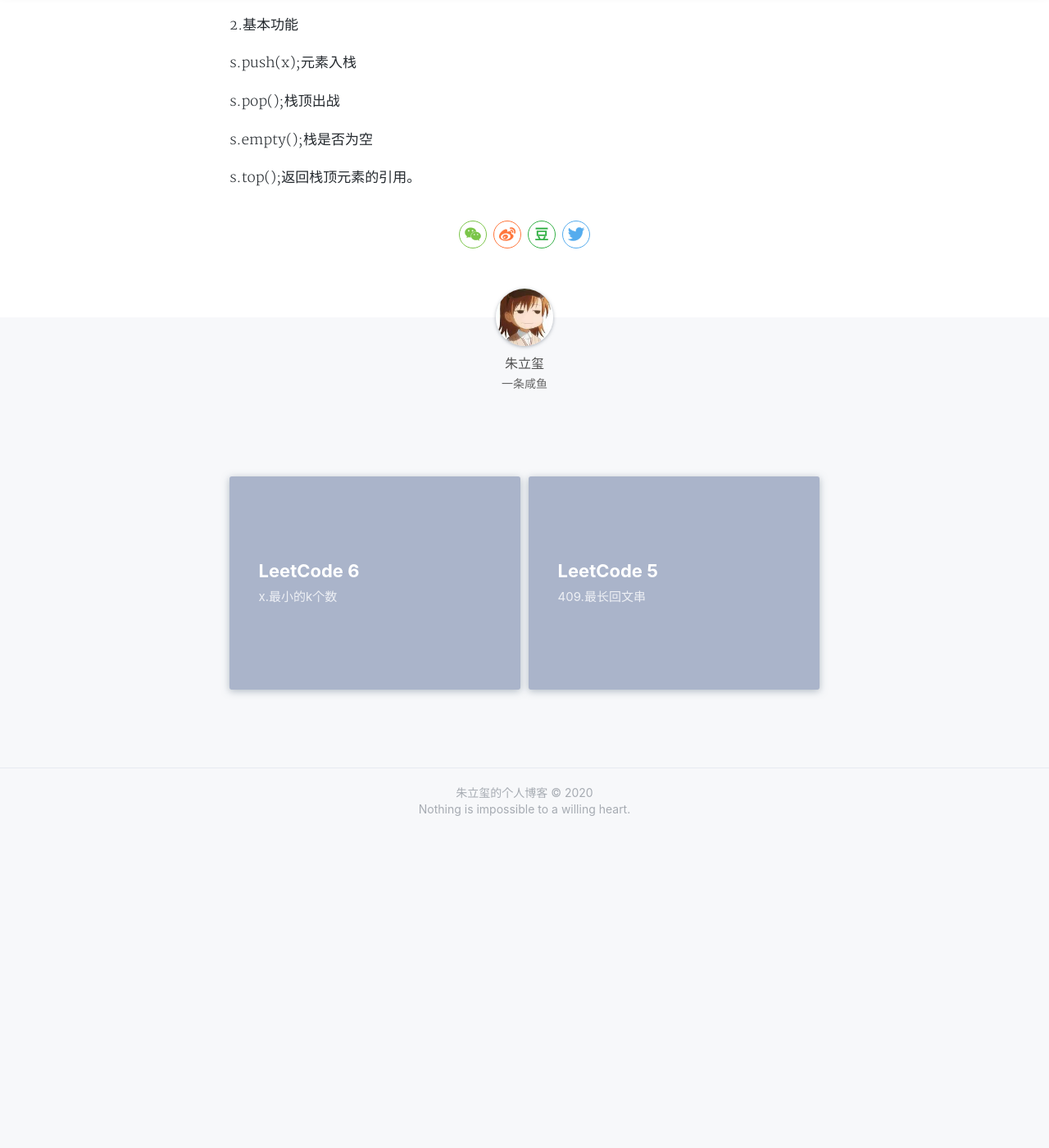
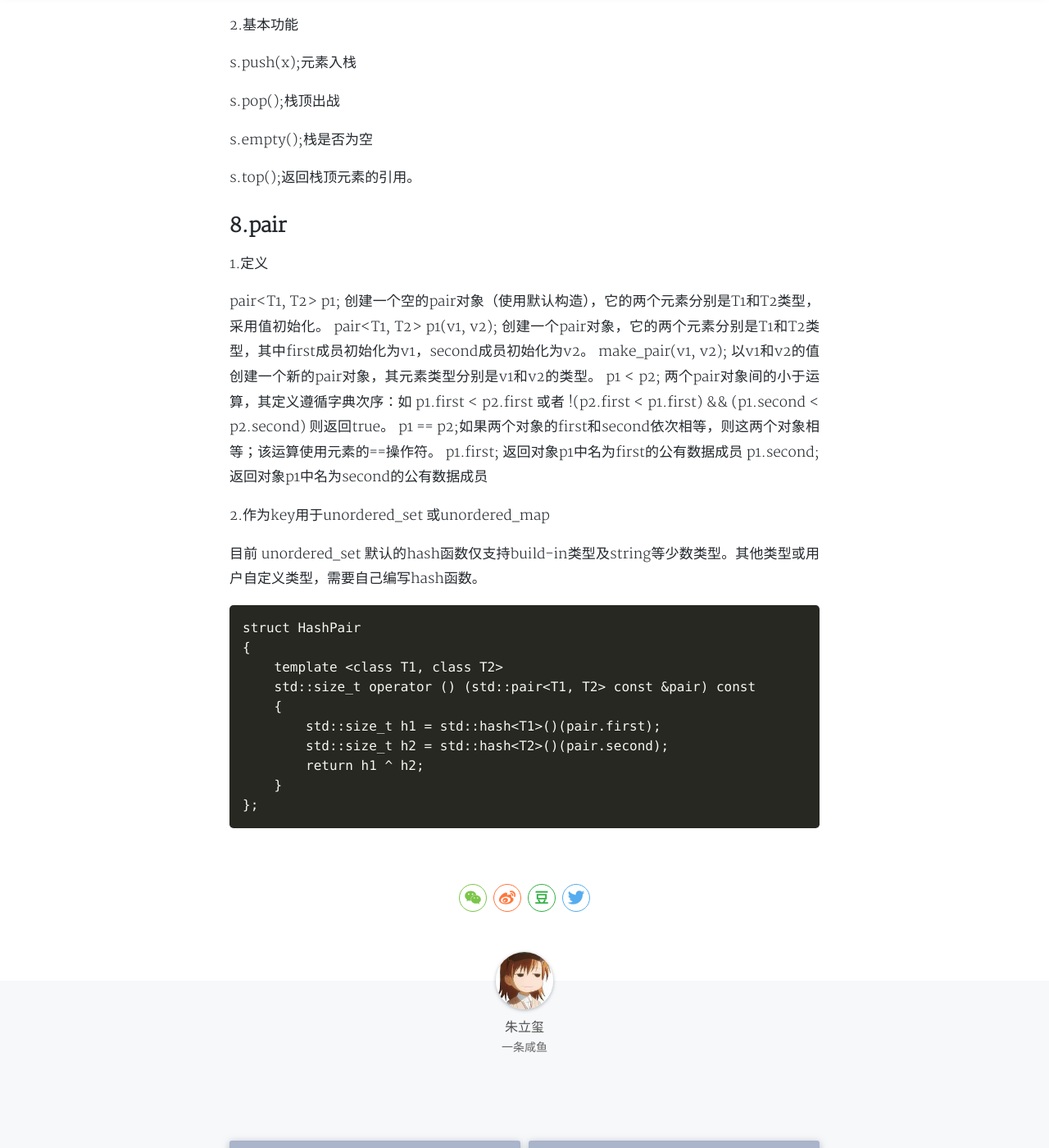
Before and after one commit to zlxxlz1026/zlxxlz1026.github.io, a Jekyll site: the page built from _posts/2020-03-20-C++-STL.md, in a window 1280 px wide and 1400 px high, scrolled down 5244 px. Shown: the whole window at 82% size. Built offline with Jekyll 4.4.1, drawn with Linux system fonts in a browser that asks for light colours; nearby versions of some CDN libraries; a style sheet for code colours, icons or effects is not loaded; before the commit the page ends 6261 px from its top, so only the background shows below that.

Commit message:
no summary

````diff
--- a/_posts/2020-03-20-C++-STL.md
+++ b/_posts/2020-03-20-C++-STL.md
@@ -215,3 +215,32 @@ s.pop();栈顶出战
 s.empty();栈是否为空
 
 s.top();返回栈顶元素的引用。
+
+## 8.pair
+
+1.定义
+
+pair<T1, T2> p1;  创建一个空的pair对象（使用默认构造），它的两个元素分别是T1和T2类型，采用值初始化。
+pair<T1, T2> p1(v1, v2); 创建一个pair对象，它的两个元素分别是T1和T2类型，其中first成员初始化为v1，second成员初始化为v2。
+make_pair(v1, v2); 以v1和v2的值创建一个新的pair对象，其元素类型分别是v1和v2的类型。
+p1 < p2; 两个pair对象间的小于运算，其定义遵循字典次序：如 p1.first < p2.first 或者 !(p2.first < p1.first) && (p1.second < p2.second) 则返回true。
+p1 == p2;如果两个对象的first和second依次相等，则这两个对象相等；该运算使用元素的==操作符。
+p1.first; 返回对象p1中名为first的公有数据成员
+p1.second; 返回对象p1中名为second的公有数据成员
+
+2.作为key用于unordered_set 或unordered_map
+
+目前 unordered_set 默认的hash函数仅支持build-in类型及string等少数类型。其他类型或用户自定义类型，需要自己编写hash函数。
+
+```c++
+struct HashPair
+{
+	template <class T1, class T2>
+	std::size_t operator () (std::pair<T1, T2> const &pair) const
+	{
+		std::size_t h1 = std::hash<T1>()(pair.first);
+		std::size_t h2 = std::hash<T2>()(pair.second);
+		return h1 ^ h2;
+	}
+};
+```
````
Also changed, not shown: _posts/2020-03-21-LeetCode-7.md (added, +152 -0 lines), Picture/LeetCode 7/1.jpg (added), Picture/LeetCode 7/2.jpg (added), Picture/LeetCode 7/3.jpg (added), Picture/LeetCode 7/4.jpg (added).
